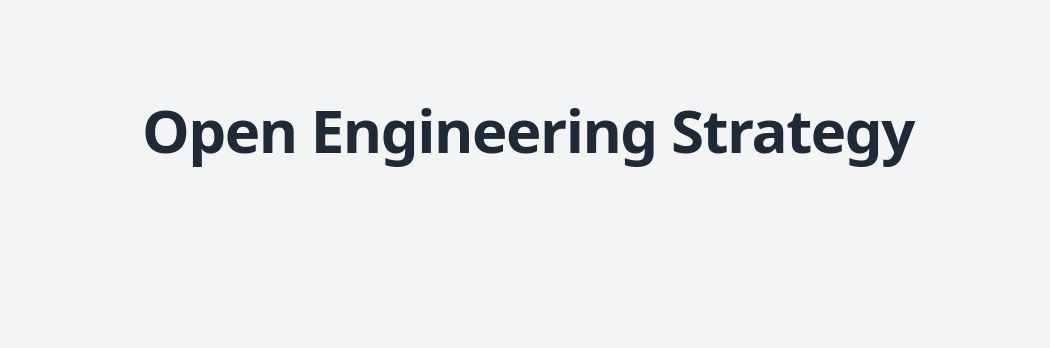
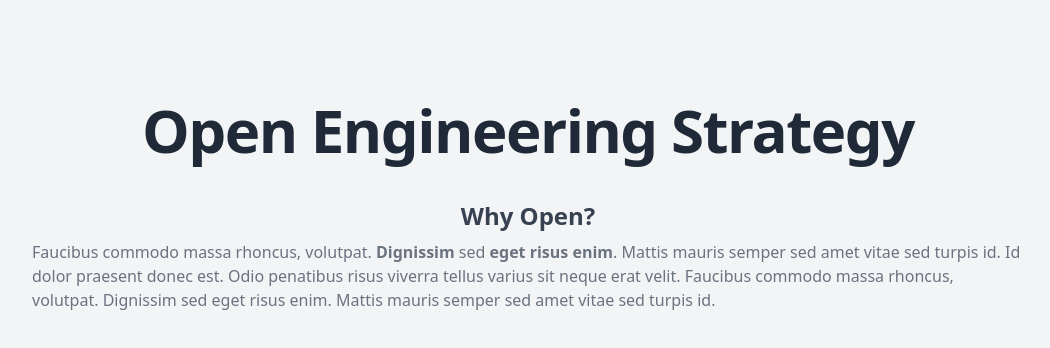
Before and after one commit to aleixmorgadas/openengineeringstrategy, a Next.js app: page / in a window 1280 px wide. Shown: the top 348 px of the page, without its empty margins (112-1162 px from the left). Built offline with nearby package versions, Linux system fonts and the light colour scheme.

Commit message:
Adding some text

```diff
--- a/pages/index.js
+++ b/pages/index.js
@@ -4,14 +4,22 @@ import styles from '../styles/Home.module.css'
 
 export default function Home() {
   return (
-    <div>
-      <div className="max-w-7xl mx-auto py-16 px-4 sm:py-24 sm:px-6 lg:px-8">
+    <div className="container mx-auto md:px-8 lg:px-16 xl:px-32">
+      <div className="max-w-7xl mx-auto py-16 px-4 sm:py-24">
         <div className="text-center">
-          <p className="mt-1 text-4xl font-extrabold text-gray-800 sm:text-5xl sm:tracking-tight lg:text-6xl">
+          <h1 className="mt-1 text-4xl font-extrabold text-gray-800 sm:text-5xl sm:tracking-tight lg:text-6xl">
             Open Engineering Strategy
-          </p>
-          <p className="max-w-xl mt-5 mx-auto text-xl text-gray-500">
-
+          </h1>
+        </div>
+        <div className="mt-10 prose prose-indigo prose-lg text-gray-500 mx-auto">
+          <h2 className="my-2 text-center text-2xl text-gray-700 font-bold">
+            Why Open?
+          </h2>
+          <p>
+            Faucibus commodo massa rhoncus, volutpat. <strong>Dignissim</strong> sed <strong>eget risus enim</strong>.
+            Mattis mauris semper sed amet vitae sed turpis id. Id dolor praesent donec est. Odio penatibus risus viverra
+            tellus varius sit neque erat velit. Faucibus commodo massa rhoncus, volutpat. Dignissim sed eget risus enim.{' '}
+            <a href="#">Mattis mauris semper</a> sed amet vitae sed turpis id.
           </p>
         </div>
       </div>
```
